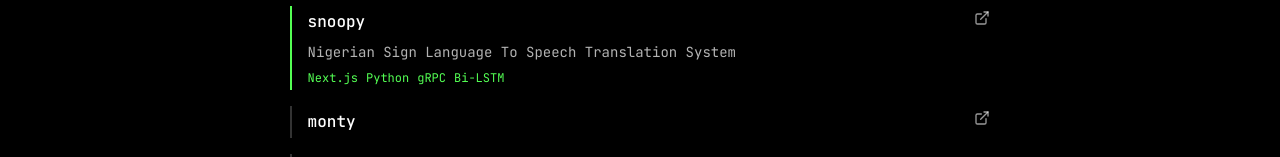
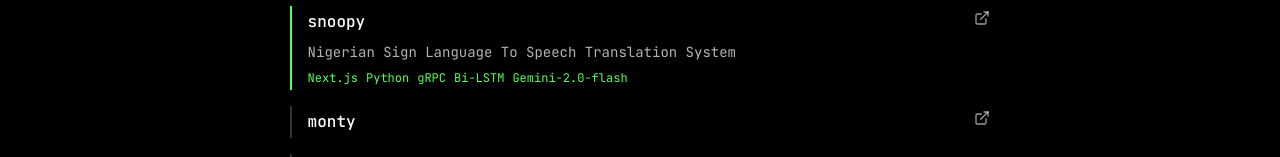
Before and after one commit to 3akare/portfolio, a Next.js app: page / in a window 1280 px wide. Shown: the part 426-583 px from the top of the page. Built offline with nearby package versions, Linux system fonts and the light colour scheme.

Commit message:
chore: update project tag

```diff
--- a/src/app/page.tsx
+++ b/src/app/page.tsx
@@ -13,7 +13,7 @@ export default function Home() {
       id: 1,
       title: "snoopy",
       description: "Nigerian Sign Language to Speech Translation System",
-      tags: ["Next.js", "Python", "gRPC", "Bi-LSTM"],
+      tags: ["Next.js", "Python", "gRPC", "Bi-LSTM", "Gemini-2.0-flash"],
       github: "https://github.com/3akare/snoopy",
     },
     {
```
